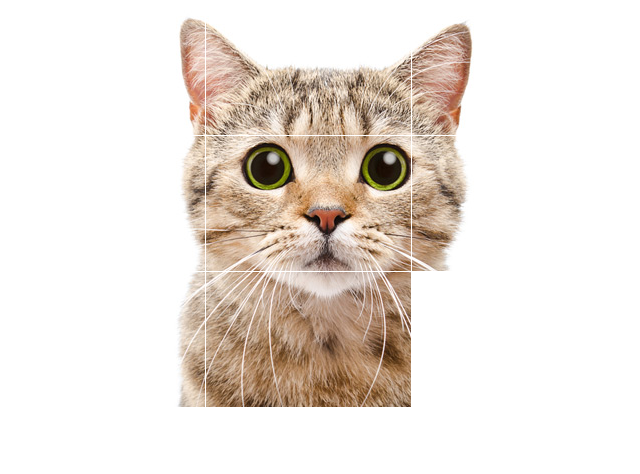
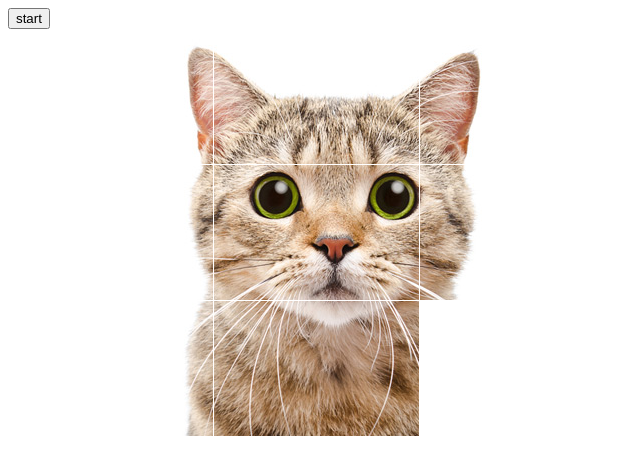
Before and after one commit to ginoking/JavaScript, a plain HTML site: page new_puzzle/test.html in a window 1280 px wide. Both pictures are taken after a click on the element 102 px from the left and 67 px from the top of the page. Shown: the whole page, without its empty margins (0-640 px from the left). Drawn offline with Linux system fonts and the light colour scheme.

Commit message:
fix new puzzle

```diff
--- a/new_puzzle/style.css
+++ b/new_puzzle/style.css
@@ -1,3 +1,6 @@
+* {
+	position: relative;
+}
 #container div {
 	width: 205px;
 	height: 135px;
--- a/new_puzzle/test.html
+++ b/new_puzzle/test.html
@@ -5,13 +5,17 @@
 	<link rel="stylesheet" href="style.css">
 </head>
 <body>
+	<div id="message" style="display: none;">Success</div>
+	<input type="button" name="" onclick="start(this)" value="start">
 	<div id="container">
 		<!-- <img src="images/cat.jpg"> -->
 	</div>
-	<!-- <input type="button" name="" onclick="start()" value="start"> -->
+
 </body>
 <script type="text/javascript">
 	let originItems = [];
+	let startStatus = false;
+	let endStatus = false;
 
 	window.onload = function(){
 		const frag = document.createDocumentFragment();
@@ -42,11 +46,13 @@
 			originItems.push(item.id);
 		}
 		//start();
+
 	}
 
 	//const items = document.getElementsByClassName("item");
 
-	function start(){
+	function start(btn){
+		btn.style.display = "none";
 		let ids = [];
 		for(let i = 1;i < 9;i++){
 			ids.push(i);
@@ -71,10 +77,13 @@
 		// 	//console.log(ids[i]);
 		// 	item.id = "item" + ids[i];
 		// }
-
+		startStatus = true;
 	}
 
 	function move(item){
+		if(!startStatus || endStatus){
+			return;
+		}
 		const items = document.getElementsByClassName("item");
 		const empty = document.getElementById("empty");
 		if (isAdjacent(empty,item)) {
@@ -86,14 +95,17 @@
 			empty.innerHTML = empty.id;
 
 			if (checkResult(items)) {
-				console.log("Good");
-
+				// console.log("Good");
+				const message = document.getElementById("message");
+				//console.log(message);
+				message.style.display = "block";
 				for(const i of items){
 					i.innerHTML = "";
 					if (i.id == "empty") {
 						i.id = "item9";
 					}
 				}
+				endStatus = true;
 			}
 		}
 	}
```
